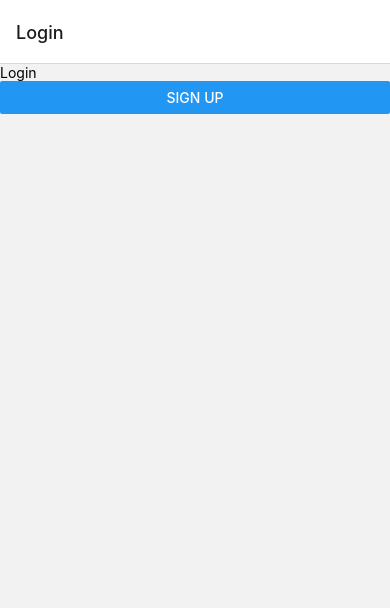
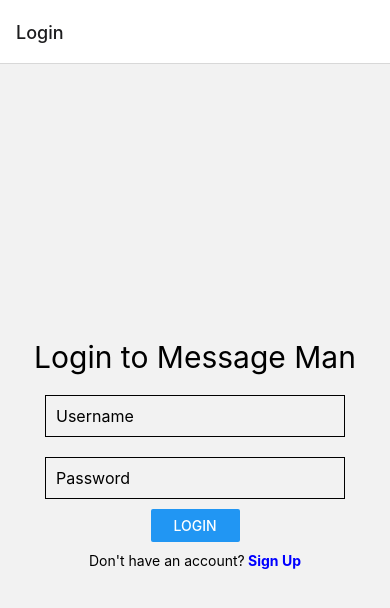
Before and after one commit to ascodeasice/messaging-app, a React Native app: screen /Login in a window 390 px wide. Shown: the top 608 px of the page. Built offline with nearby package versions, Linux system fonts and the light colour scheme.

Commit message:
feat(login-screen): finish styling

```diff
--- a/src/components/LoginScreen.tsx
+++ b/src/components/LoginScreen.tsx
@@ -1,5 +1,5 @@
 import React from 'react'
-import { Button, Text, View } from 'react-native'
+import { Button, StyleSheet, Text, TextInput, View } from 'react-native'
 import type { RootStackParamList } from '../../App'
 import { NativeStackScreenProps } from '@react-navigation/native-stack'
 
@@ -7,12 +7,53 @@ interface LoginProps extends NativeStackScreenProps<RootStackParamList,'Login'>{
 }
 
 const LoginScreen = ({navigation}:LoginProps) => {
+
+  const login = () => {
+    // TODO
+    console.log("TODO: login")
+   }
+
   return (
-    <View>
-      <Text>Login</Text>
-      <Button title='Sign Up' onPress={() => { navigation.navigate('SignUp') }}/>
+    <View style={styles.screen}>
+      <Text style={styles.heading}>Login to Message Man</Text>
+      <TextInput style={styles.input} placeholder='Username'/>
+      <TextInput style={styles.input} placeholder='Password'secureTextEntry/>
+      <Button title='    LOGIN    ' onPress={login}/>
+      <Text style={styles.text}>
+        Don't have an account?
+        <Text style={styles.link} onPress={() => { navigation.navigate('SignUp') }}>{` Sign Up`}</Text>
+      </Text>
     </View>
     )
 }
 
+const styles=StyleSheet.create({
+  screen:{
+    flex:1,
+    alignItems:'center',
+    justifyContent:'center',
+  },
+  heading:{
+    fontSize:30,
+    textAlign:'center',
+    marginBottom:10
+  },
+  text:{
+    textAlign:'center',
+    marginTop:10
+  },
+  link:{
+    color:'blue',
+    fontWeight:'bold'
+  },
+  input:{
+    borderWidth:1,
+    padding:10,
+    margin:10,
+    width:300,
+    fontSize:16
+  }
+})
+
+
 export default LoginScreen
```
